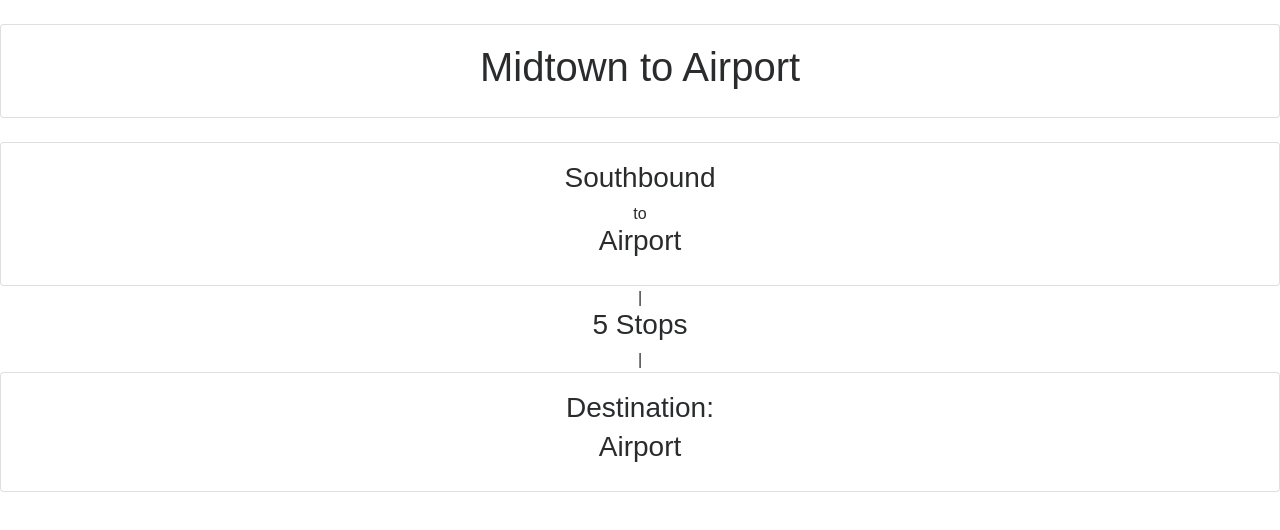
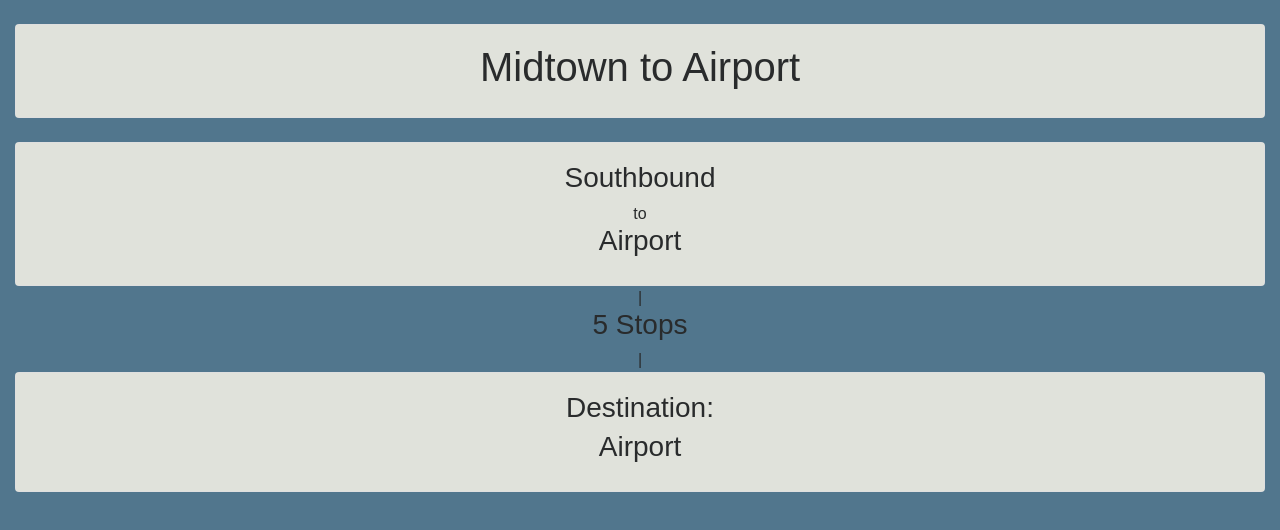
Before and after one commit to aarontsosa/Marta_React_app, a React (Create React App) app in the folder marta/: page /routes in a window 1280 px wide. Shown: the top 530 px of the page. Built offline with nearby package versions, Linux system fonts and the light colour scheme.

Commit message:
adding sass and css to the marta app. Prepping to add UI to it

```diff
--- a/marta/src/App.css
+++ b/marta/src/App.css
@@ -1,24 +1,30 @@
 .App {
-  text-align: center;
-}
+  text-align: center; }
 
 .App-logo {
   animation: App-logo-spin infinite 20s linear;
-  height: 80px;
-}
+  height: 80px; }
 
 .App-header {
   background-color: #222;
   height: 150px;
   padding: 20px;
-  color: white;
-}
+  color: white; }
 
 .App-intro {
-  font-size: large;
-}
+  font-size: large; }
 
 @keyframes App-logo-spin {
-  from { transform: rotate(0deg); }
-  to { transform: rotate(360deg); }
-}
+  from {
+    transform: rotate(0deg); }
+  to {
+    transform: rotate(360deg); } }
+
+.card-block {
+  background-color: #e0e2db; }
+
+html {
+  background-color: #51768d; }
+
+body {
+  background-color: #51768d; }
--- a/marta/src/App.js
+++ b/marta/src/App.js
@@ -26,7 +26,7 @@ class App extends Component {
       <div className="App">
         <br/>
         <BrowserRouter>
-          <div>
+          <div className="container-fluid">
             <Switch>
               <Route exact path="/" component={({match}) => (<Navigation navarray={martaDirection} match={match}/>)} />
               <Route exact path="/routes" component={({match}) => (<RoutesResults  match={match} />)} />
--- /dev/null
+++ b/marta/src/App.scss
@@ -0,0 +1,46 @@
+.App {
+  text-align: center;
+}
+
+.App-logo {
+  animation: App-logo-spin infinite 20s linear;
+  height: 80px;
+}
+
+.App-header {
+  background-color: #222;
+  height: 150px;
+  padding: 20px;
+  color: white;
+}
+
+.App-intro {
+  font-size: large;
+}
+
+@keyframes App-logo-spin {
+  from { transform: rotate(0deg); }
+  to { transform: rotate(360deg); }
+}
+
+.card-block{
+  background-color: #e0e2db;
+}
+
+html{
+  background-color: #51768d;
+}
+
+body{
+  background-color: #51768d;
+}
+// .card-contents {
+//   padding-left: 26%;
+//   padding-right: 26%;
+// }
+
+// .card-container {
+//   display: flex;
+//   flex-direction: column;
+//   align-items: center;
+// }
--- a/marta/src/Card.js
+++ b/marta/src/Card.js
@@ -7,10 +7,10 @@ import Destination from './Destination.js';
 const Card = (props) => {
     return (
         <div className="card">
-                <div className="card-block">
+                <div className="card-block card-contents">
                     <Destination destination={props.station} />
                     <Time time={props.time}/>
-                    <Countdown time={props.time} localTime={props.localTime} />
+                    <Countdown time={props.time} localTime={props.localTime} reload={props.reload}/>
                 </div>
             </div>
     );
--- a/marta/src/Countdown.js
+++ b/marta/src/Countdown.js
@@ -1,6 +1,6 @@
 import React from 'react';
 
-const Countdown = ({time, localTime}) => {
+const Countdown = ({ time, localTime, reload }) => {
     if(time.length === 1){
       return <div></div>
     }
@@ -17,11 +17,15 @@ const Countdown = ({time, localTime}) => {
     let martaSec = 0
     let secDif = martaSec-localSec
     let minDif = martaMin-localMin
-    let hourDif = martaHour-localHour
+    let hourDif = martaHour - localHour
+    if (martaHour === 1 && localHour === 12) {
+        martaHour += 12
+      }
       if(hourDif > 0){
         minDif = (martaMin + (60 * hourDif)) - localMin
       }
       if (secDif <= 0 && minDif <= 0) {
+        console.log(reload)
         return <h1 className="card-title">Boarding Now</h1>
       } else if(secDif < 0){
         secDif += 60
--- a/marta/src/MartaDashboard.js
+++ b/marta/src/MartaDashboard.js
@@ -32,7 +32,6 @@ class MartaDashboard extends Component {
 
   componentWillMount() {
     this.martaDataGrabber = setInterval(() => {
-        console.log(this.state.loading)
         if (this.state.loading <= 2) {
           getMartaData().then((jsonData) => {
             // console.log(jsonData);\
@@ -70,13 +69,10 @@ class MartaDashboard extends Component {
             }
           })
         }
-      }, 1000)
-
-    setInterval(() => {
       this.setState({
         localTime: new Date()
       })
-    }, 1000)  ;
+      }, 1000)
   }
 
 
@@ -92,8 +88,8 @@ class MartaDashboard extends Component {
     let martaOutput = this.state.martaData.map((datum) => {
       // debugger;
         return (
-          <div>
-            <Card station={datum.DESTINATION} time={datum.NEXT_ARR} localTime={this.state.localTime} />
+          <div className="card-container">
+            <Card station={datum.DESTINATION} time={datum.NEXT_ARR} localTime={this.state.localTime} reload={this._reload}/>
             <br />
           </div>
         )
@@ -107,6 +103,12 @@ class MartaDashboard extends Component {
     )
   }
 
+  _reload = () => {
+    this.setState({
+      loading: 0
+    })
+  }
+
 }
 
 export default MartaDashboard;
--- a/marta/src/NavBtn.js
+++ b/marta/src/NavBtn.js
@@ -5,13 +5,13 @@ const NavBtn = ({match, name}) => {
     if(name === "North" || name === "South" || name === "East" || name === "West"){
         return (
             <tr>
-                <td><Link to={`${match.url}${name}`}> {name} </Link> </td>
+                <td><Link to={`${match.url}${name}`}> <h3>{name}</h3> </Link> </td>
             </tr>
         );
     } else {
         return (
             <tr>
-                <td><Link to={`${match.url}/${name}`}> {name} </Link> </td>
+                <td><Link to={`${match.url}/${name}`}> <h3>{name}</h3> </Link> </td>
             </tr>
         );
     }
--- a/marta/src/Navigation.js
+++ b/marta/src/Navigation.js
@@ -31,4 +31,6 @@ const Navigation = ({match, navarray, NSarray, EWarray}) => {
     );
 };
 
+
+
 export default Navigation;
--- a/marta/src/StationCard.js
+++ b/marta/src/StationCard.js
@@ -5,7 +5,7 @@ import Destination from './Destination.js'
 const StationCard = (props) => {
     return (
         <div className="card">
-                <div className="card-block">
+                <div className="card-block card-contents">
                     <DirectionBound {...props}/>
                     <div> to </div>
                     <Destination {...props} />
```
Also changed, not shown: marta/package.json (+7 -2 lines), 1 other file (tests, documents, lock files or other folders).
